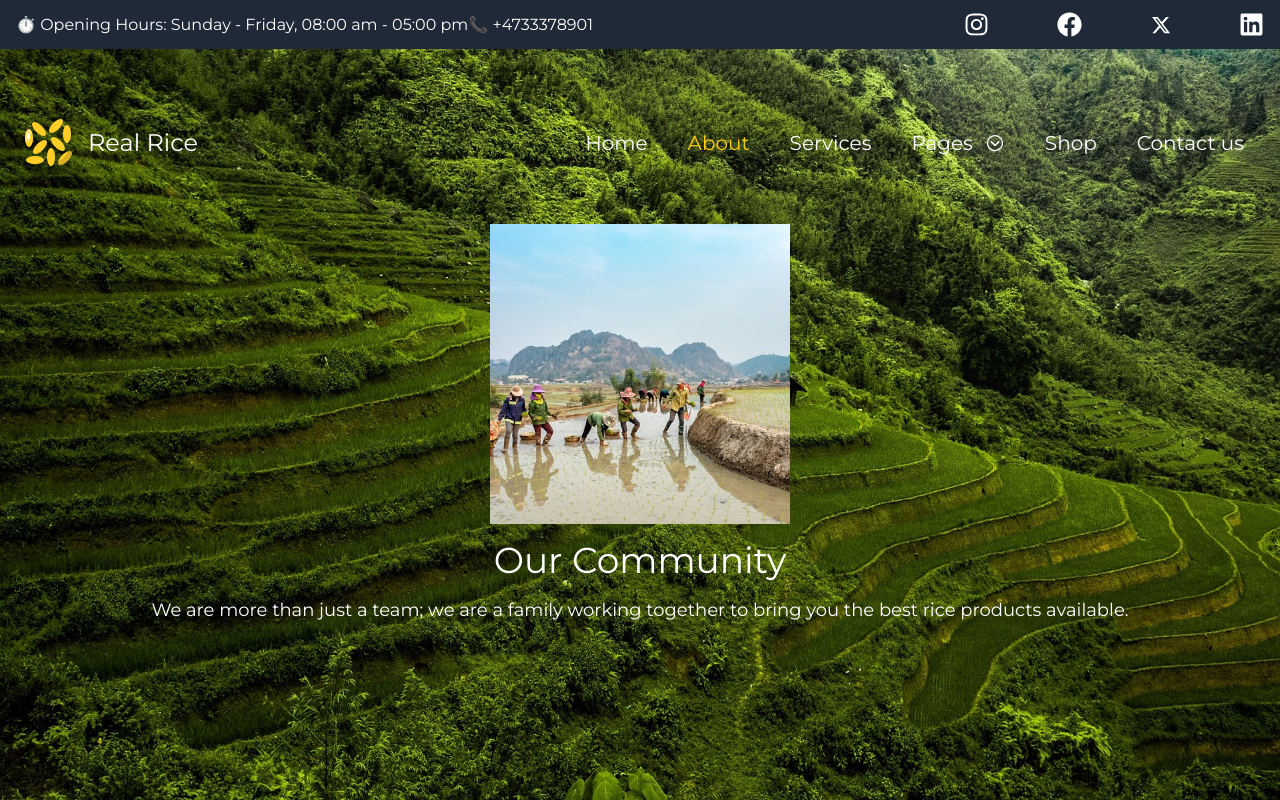
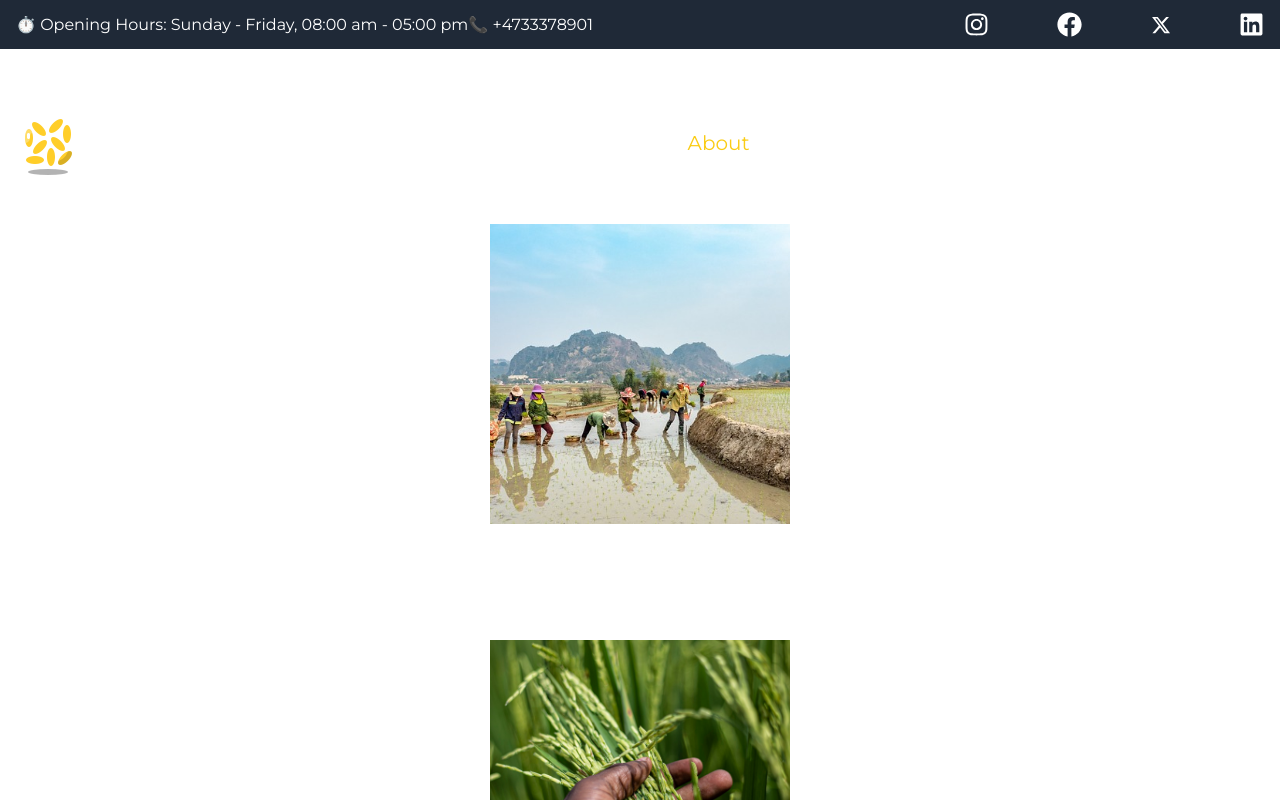
Before and after one commit to derikaquary/24-rice-official, a Next.js app: page /about in a window 1280 px wide. Shown: the top 800 px of the page. Built offline with nearby package versions, Linux system fonts and the light colour scheme.

Commit message:
Fixing the Header, HeaderTopBar and HeaderBottom

```diff
--- a/app/about/page.js
+++ b/app/about/page.js
@@ -7,21 +7,19 @@ import aboutphoto2 from "@/public/aboutphoto2.jpg";
 function page() {
   return (
     <div>
-      <Image
-        src={bgabout}
-        fill
-        alt="rice field"
-        placeholder="blur"
-        quality={100}
-        className="h-[1000px] object-fill"
-      />
-
       <div className="absolute left-4 right-4 top-[14rem] z-10 flex flex-col items-center justify-center gap-4 text-justify text-white">
         <InfoAbout src={aboutphoto1} alt={""}>
           <h3 className="text-4xl">Our Community</h3>
           <p className="px-5 text-lg">
             We are more than just a team; we are a family working together to
             bring you the best rice products available.
+          </p>
+        </InfoAbout>
+        <InfoAbout src={aboutphoto2} alt={"Rice picture"}>
+          <h3 className="text-4xl">Our Product Quality</h3>
+          <p className="px-5 text-lg">
+            At Rice Official, quality is our top priority. We are committed to
+            bringing you the finest rice products available.
           </p>
         </InfoAbout>
       </div>
```
